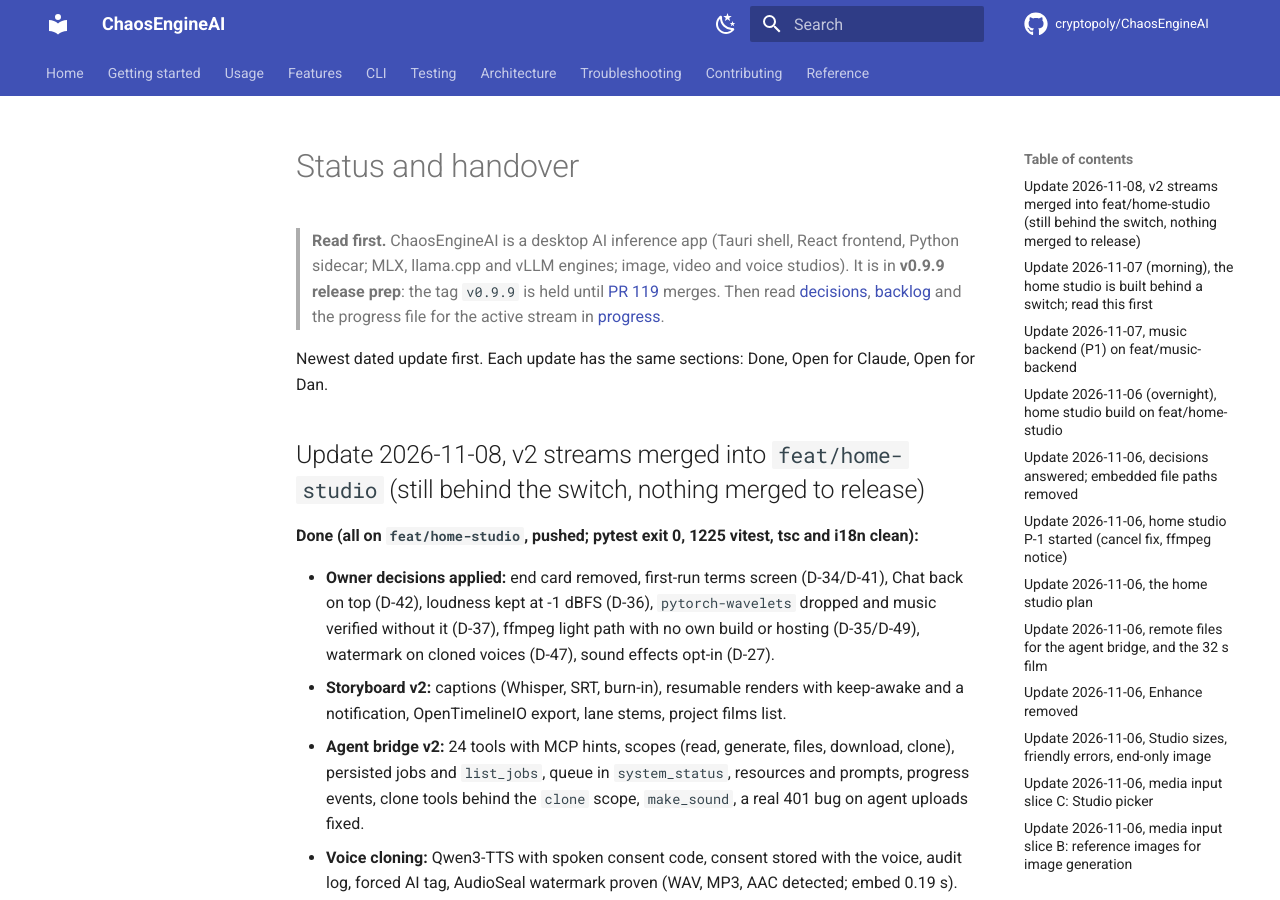
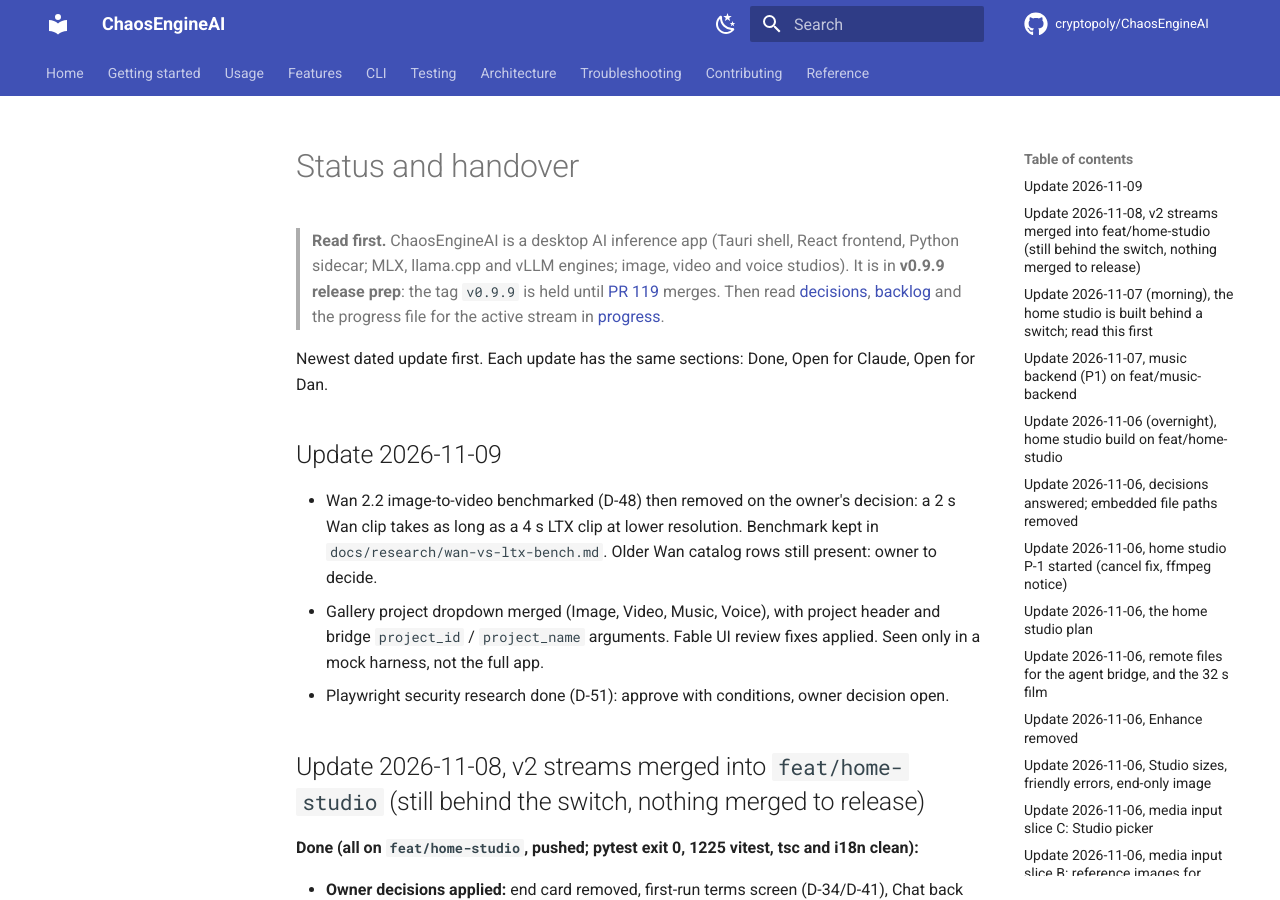
Before and after one commit to cryptopoly/ChaosEngineAI, an MkDocs documentation site: the page built from docs/hub/status.md, in a window 1280 px wide and 900 px high. Built offline with MkDocs 1.6.1 and Material for MkDocs 9.7.7, drawn with Linux system fonts in a browser that asks for light colours; comment, search, counter and statistics services are not loaded.

Commit message:
docs(hub): status update 2026-11-09

```diff
--- a/docs/hub/status.md
+++ b/docs/hub/status.md
@@ -8,6 +8,12 @@
 > **Read first.** ChaosEngineAI is a desktop AI inference app (Tauri shell, React frontend, Python sidecar; MLX, llama.cpp and vLLM engines; image, video and voice studios). It is in **v0.9.9 release prep**: the tag `v0.9.9` is held until [PR 119](https://github.com/cryptopoly/ChaosEngineAI/pull/119) merges. Then read [decisions](decisions.md), [backlog](backlog.md) and the progress file for the active stream in [progress](progress/README.md).
 
 Newest dated update first. Each update has the same sections: Done, Open for Claude, Open for Dan.
+
+## Update 2026-11-09
+
+- Wan 2.2 image-to-video benchmarked (D-48) then removed on the owner's decision: a 2 s Wan clip takes as long as a 4 s LTX clip at lower resolution. Benchmark kept in `docs/research/wan-vs-ltx-bench.md`. Older Wan catalog rows still present: owner to decide.
+- Gallery project dropdown merged (Image, Video, Music, Voice), with project header and bridge `project_id` / `project_name` arguments. Fable UI review fixes applied. Seen only in a mock harness, not the full app.
+- Playwright security research done (D-51): approve with conditions, owner decision open.
 
 ## Update 2026-11-08, v2 streams merged into `feat/home-studio` (still behind the switch, nothing merged to release)
 
```
